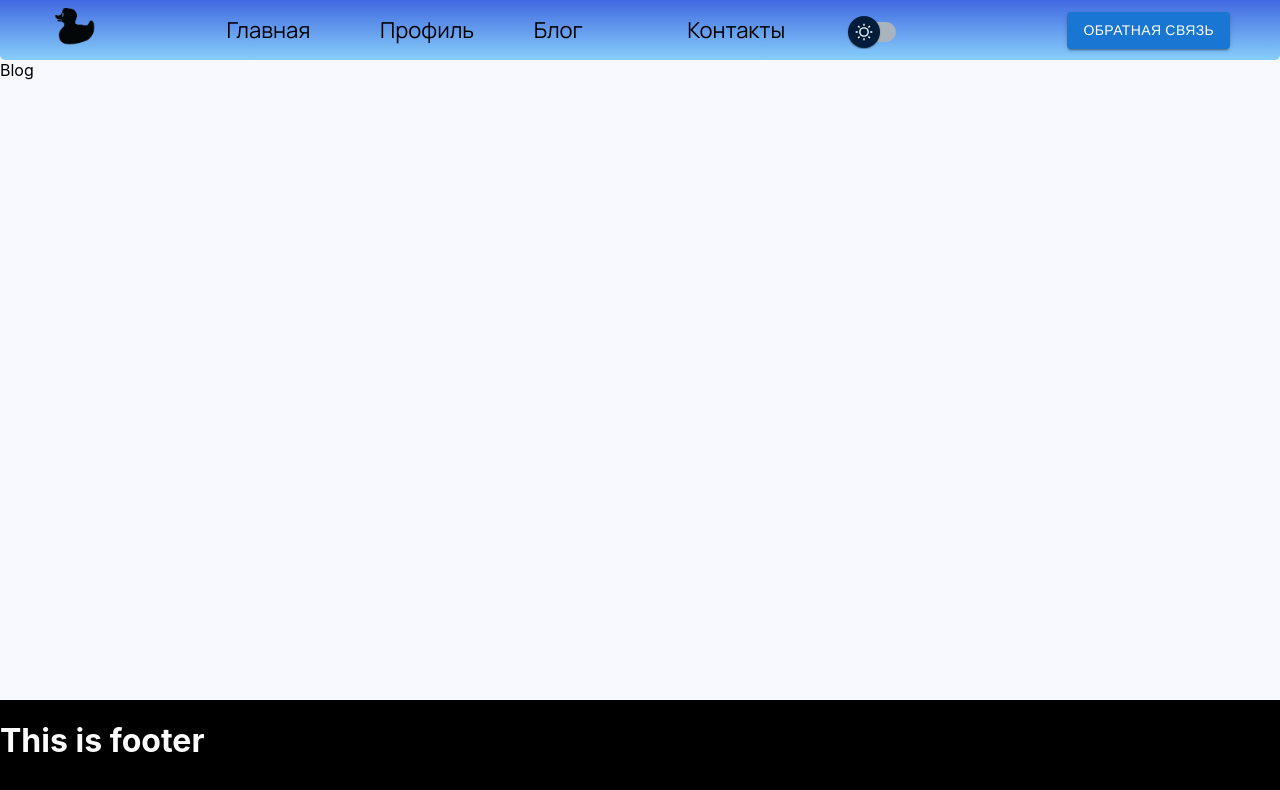
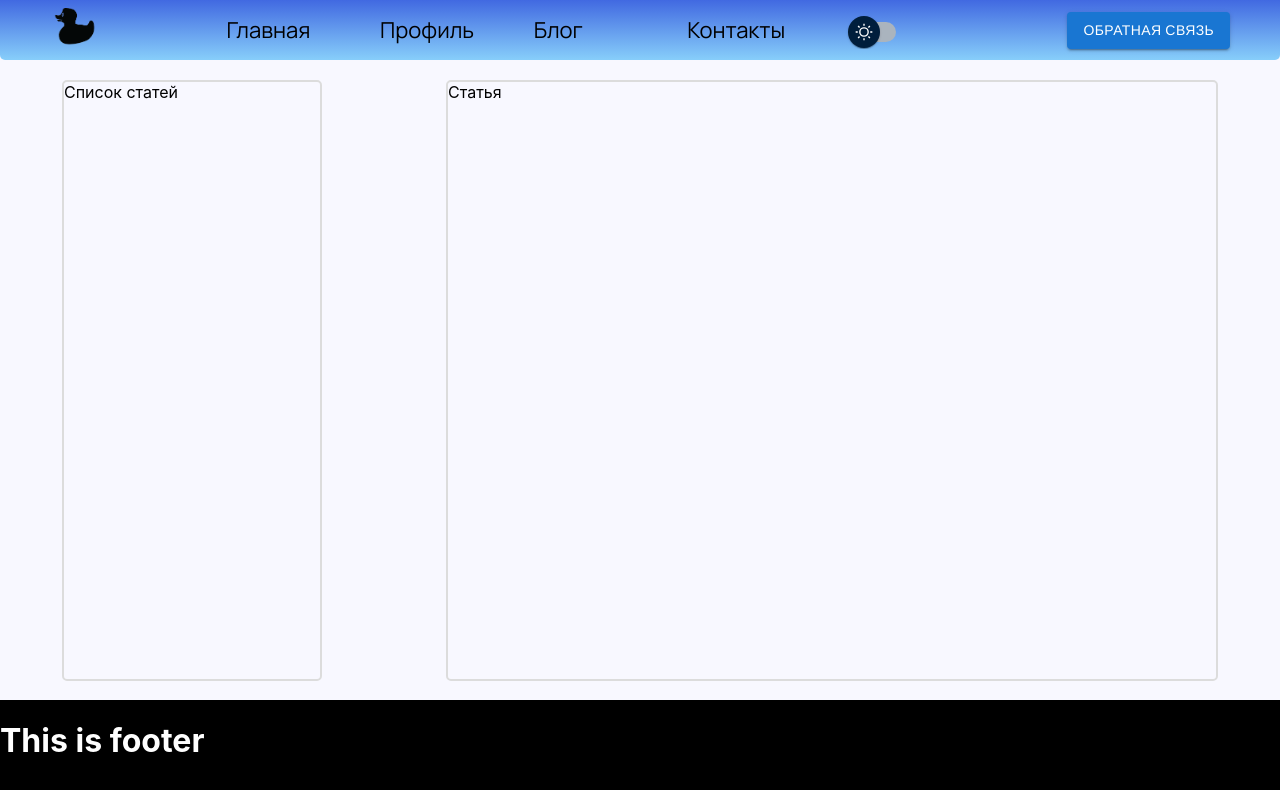
Before and after one commit to Deadduck89/portfolio, a React (Create React App) app: page /blog in a window 1280 px wide. Shown: the top 790 px of the page. Built offline with nearby package versions, Linux system fonts and the light colour scheme; a web font is replaced by a local one.

Commit message:
Blog page template

```diff
--- a/src/Components/Content/BlogPage/BlogPage.jsx
+++ b/src/Components/Content/BlogPage/BlogPage.jsx
@@ -1,10 +1,19 @@
-import React from 'react';
+import React, {useContext} from 'react';
 import classes from './BlogPage.module.css'
+import MyThemeContext from "../../Common/ThemeContext/ThemeContext";
 
 const BlogPage = () => {
+
+    const value = useContext( MyThemeContext );
+    const theme = value.theme;
+
+    let blogStyle = (theme === 'light') ?  (classes.blog) : (classes.blogDark);
+
+
     return (
-        <div className={classes.main}>
-            Blog
+        <div className={blogStyle}>
+            <div className={classes.blogList}>Список статей</div>
+            <div className={classes.blogText}>Статья</div>
         </div>
     )
 }
--- a/src/Components/Content/BlogPage/BlogPage.module.css
+++ b/src/Components/Content/BlogPage/BlogPage.module.css
@@ -0,0 +1,29 @@
+.blog {
+    display: flex;
+    justify-content: space-around;
+    padding-top: 20px;
+    height: 97%;
+}
+
+.blogDark {
+    display: flex;
+    justify-content: space-around;
+    height: 97%;
+    padding-top: 20px;
+    background-color: #161618;
+    color: #DCDCDC;
+}
+
+.blogList {
+    width: 20%;
+    margin-bottom: 20px;
+    border: #DCDCDC 2px solid;
+    border-radius: 5px;
+}
+
+.blogText {
+    width: 60%;
+    margin-bottom: 20px;
+    border: #DCDCDC 2px solid;
+    border-radius: 5px;
+}
--- a/src/Components/Content/ProfilePage/ProfilePage.module.css
+++ b/src/Components/Content/ProfilePage/ProfilePage.module.css
@@ -1,13 +1,14 @@
 .main {
     display: flex;
     justify-content: space-around;
+    height: 97%;
     padding-top: 20px;
 }
 
 .mainDark {
     display: flex;
     justify-content: space-around;
-    height: 100%;
+    height: 97%;
     padding-top: 20px;
     background-color: #161618;
     color: #DCDCDC;
```
